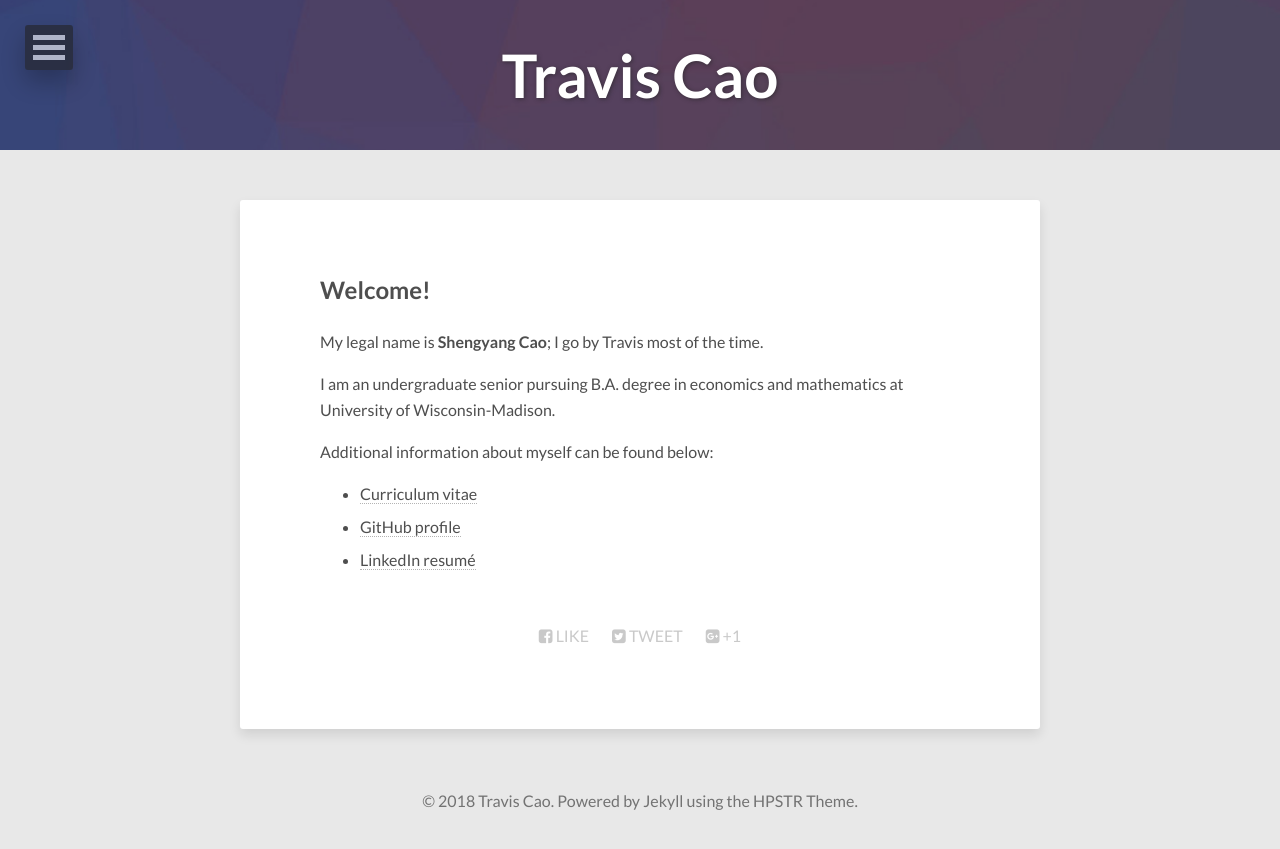
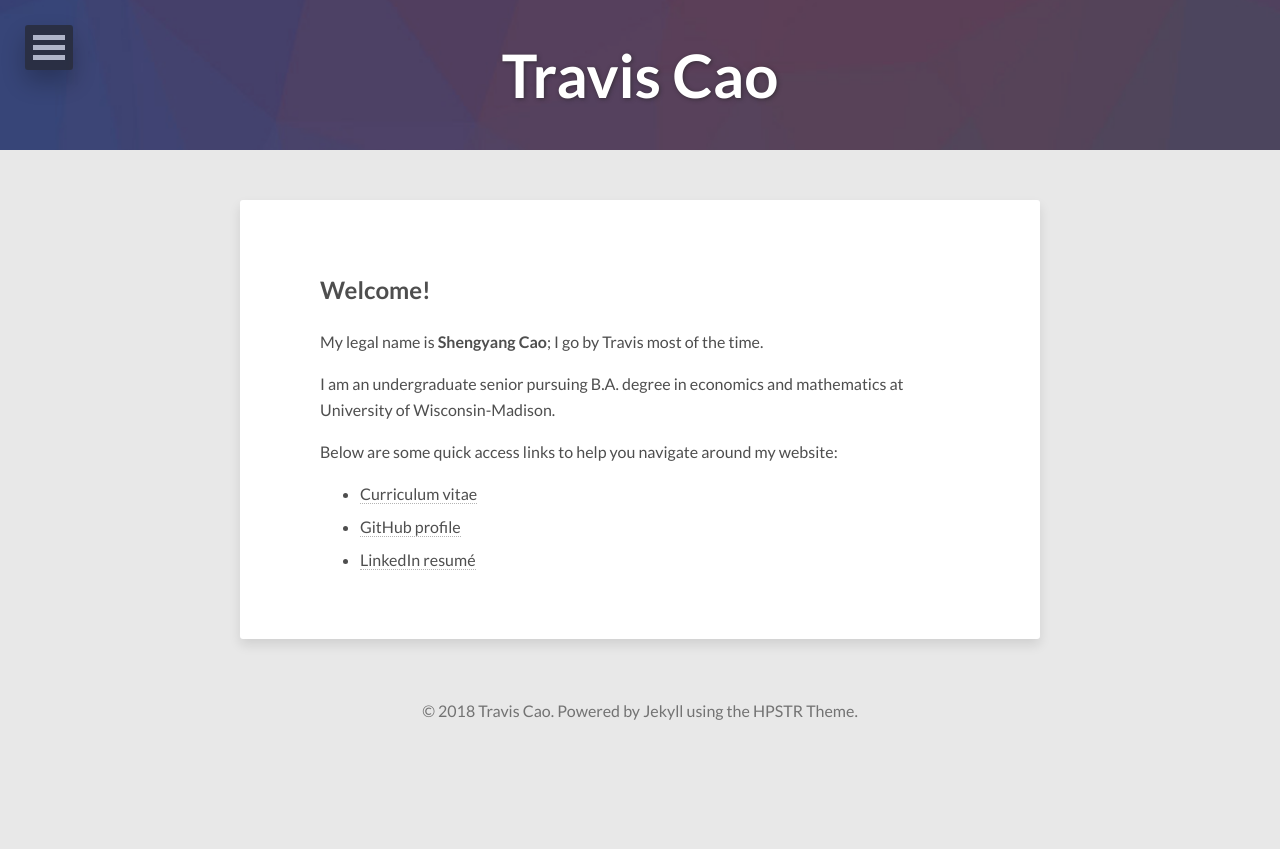
Before and after one commit to scaotravis/scaotravis.github.io, a Jekyll site: the page built from _posts/2018-11-19-homepage.md, in a window 1280 px wide. Shown: the top 849 px of the page. Built offline with Jekyll 4.4.1, drawn with Linux system fonts in a browser that asks for light colours; nearby versions of some CDN libraries.

Commit message:
removed social sharing and updated footer

```diff
--- a/_includes/social-share.html
+++ /dev/null
@@ -1,7 +0,0 @@
-<div class="social-share">
-  <ul class="socialcount socialcount-small inline-list">
-    <li class="facebook"><a href="https://www.facebook.com/sharer/sharer.php?u={{ site.url }}{{ page.url }}" title="Share on Facebook"><span class="count"><i class="fa fa-facebook-square"></i> Like</span></a></li>
-    <li class="twitter"><a href="https://twitter.com/intent/tweet?text={{ site.url }}{{ page.url }}" title="Share on Twitter"><span class="count"><i class="fa fa-twitter-square"></i> Tweet</span></a></li>
-    <li class="googleplus"><a href="https://plus.google.com/share?url={{ site.url }}{{ page.url }}" title="Share on Google Plus"><span class="count"><i class="fa fa-google-plus-square"></i> +1</span></a></li>
-  </ul>
-</div><!-- /.social-share -->
--- a/_layouts/post.html
+++ b/_layouts/post.html
@@ -35,12 +35,6 @@
     </header>
     <div class="entry-content">
       {{ content }}
-      <footer class="entry-meta">
-        <span class="entry-tags">{% for tag in page.tags %}<a href="{{ site.url }}/tags/#{{ tag }}" title="Pages tagged {{ tag }}" class="tag"><span class="term">{{ tag }}</span></a>{% unless forloop.last %}{% endunless %}{% endfor %}</span>
-        {% if page.modified %}<span>Updated on <span class="entry-date date updated"><time datetime="{{ page.modified }}">{{ page.modified | date: "%B %d, %Y" }}</time></span></span>
-        <span class="author vcard"><span class="fn">{{ site.owner.name }}</span></span>{% endif %}
-        {% if page.share != false %}{% include social-share.html %}{% endif %}
-      </footer>
     </div><!-- /.entry-content -->
     {% if page.comments != false and site.disqus_shortname %}<section id="disqus_thread"></section><!-- /#disqus_thread -->{% endif %}
     {% if site.related_posts.size > 0 %}{% include read-more.html %}{% endif %}
--- a/_posts/2018-11-19-homepage.md
+++ b/_posts/2018-11-19-homepage.md
@@ -13,7 +13,7 @@ My legal name is **Shengyang Cao**; I go by Travis most of the time.
 
 I am an undergraduate senior pursuing B.A. degree in economics and mathematics at University of Wisconsin-Madison.
 
-Additional information about myself can be found below:
+Below are some quick access links to help you navigate around my website:
 
 * [Curriculum vitae](https://uwmadison.app.box.com/v/travis-cao-cv)
 * [GitHub profile](https://github.com/scaotravis)
```
Also changed, not shown: 4 other files.
